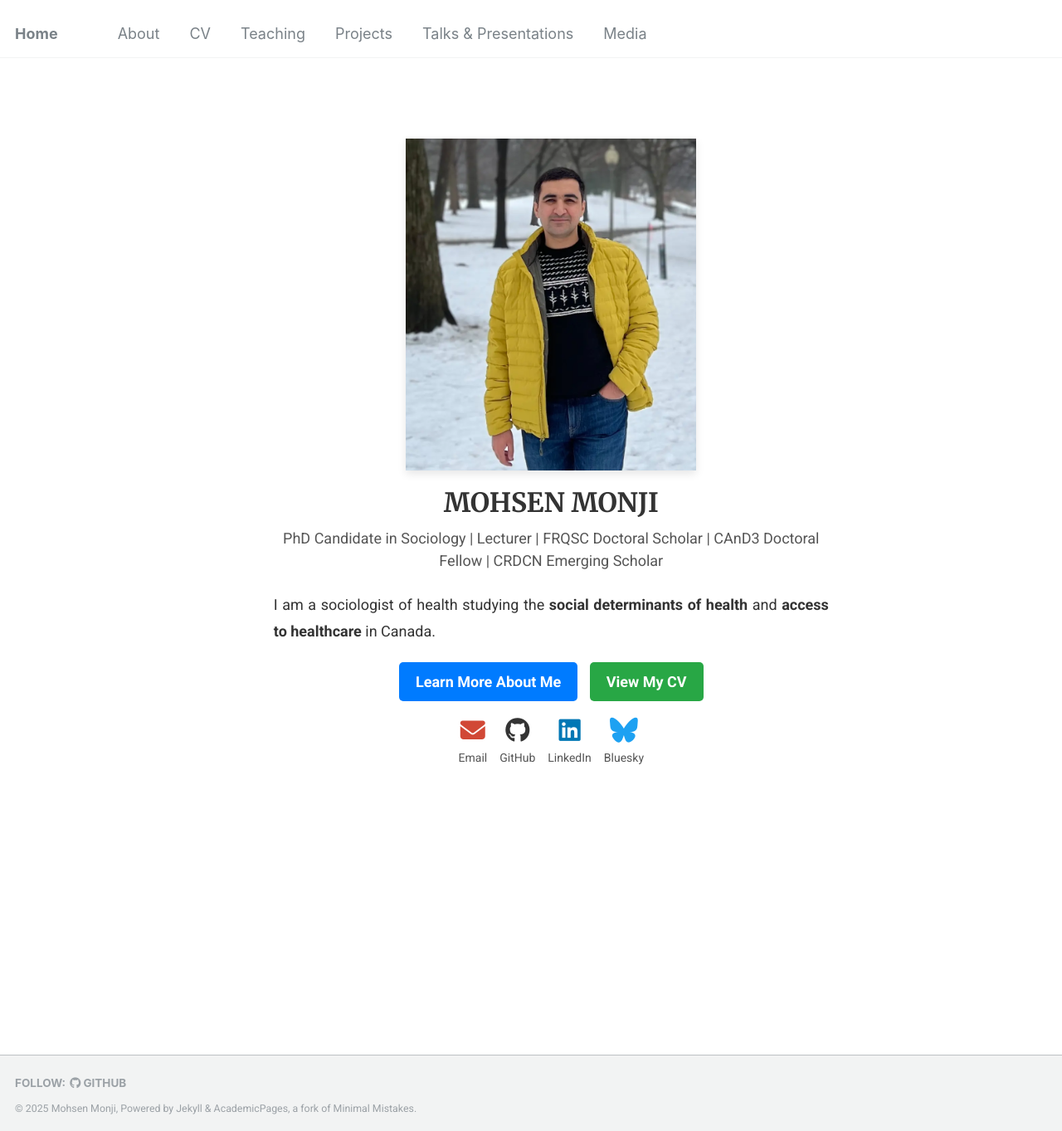
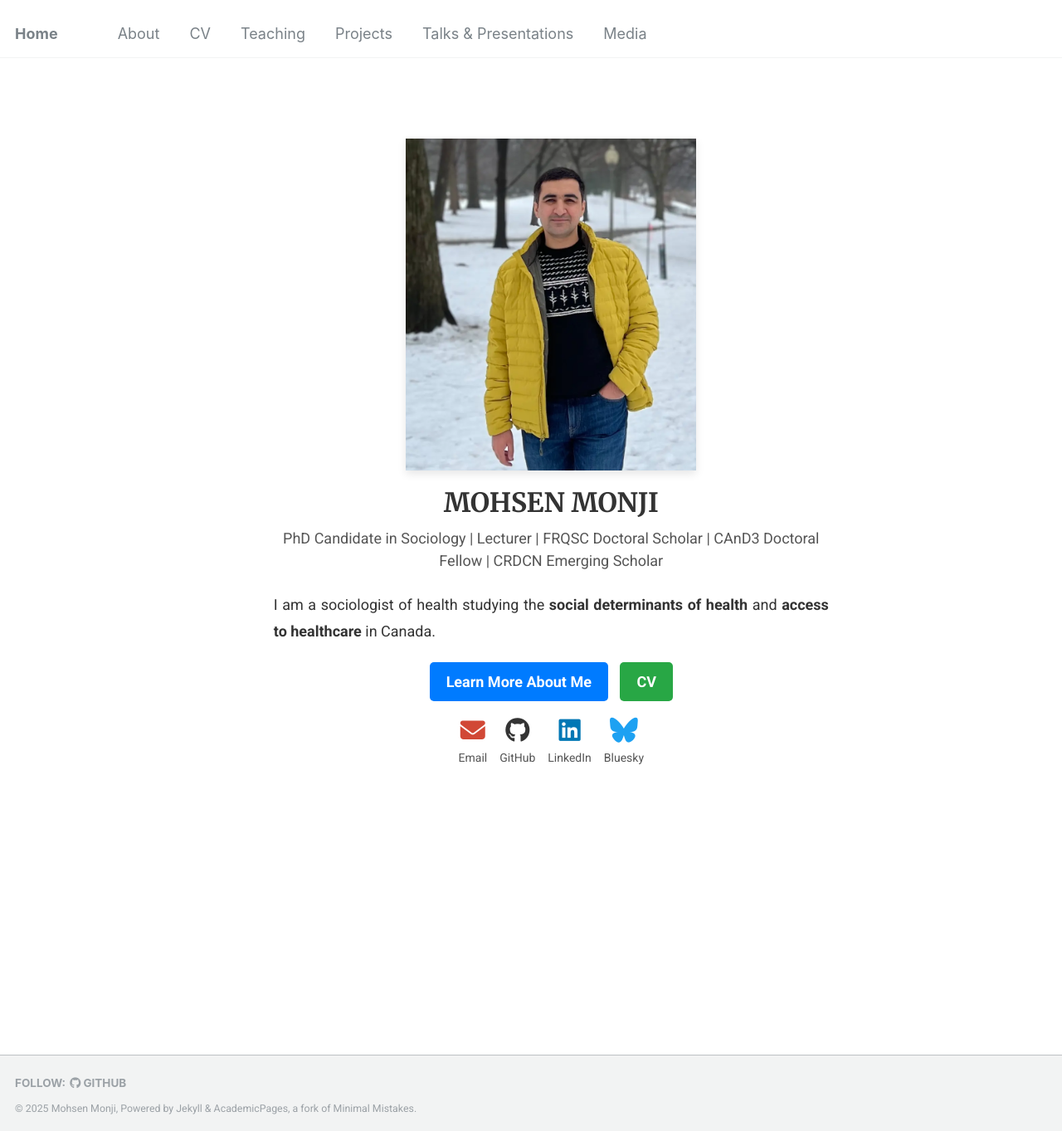
Before and after one commit to Mohsnmonji/mohsnmonji.github.io, a Jekyll site: the page built from _pages/front.md, in a window 1280 px wide and 1363 px high. Shown: the whole window at 83% size. Built offline with Jekyll 4.4.1, drawn with Linux system fonts in a browser that asks for light colours.

Commit message:
Update front.md

```diff
--- a/_pages/front.md
+++ b/_pages/front.md
@@ -30,7 +30,7 @@ hide_avatar: true
   <!-- Buttons -->
   <div style="margin-bottom: 20px;">
     <a href="/about-me/" style="display: inline-block; padding: 10px 20px; background-color: #007BFF; color: white; text-decoration: none; border-radius: 5px; font-weight: bold; margin-right: 10px;">Learn More About Me</a>
-    <a href="/curriculum/" style="display: inline-block; padding: 10px 20px; background-color: #28A745; color: white; text-decoration: none; border-radius: 5px; font-weight: bold;">View My CV</a>
+    <a href="/curriculum/" style="display: inline-block; padding: 10px 20px; background-color: #28A745; color: white; text-decoration: none; border-radius: 5px; font-weight: bold;"> CV</a>
   </div>
 
   <!-- Social Media Links -->
```
